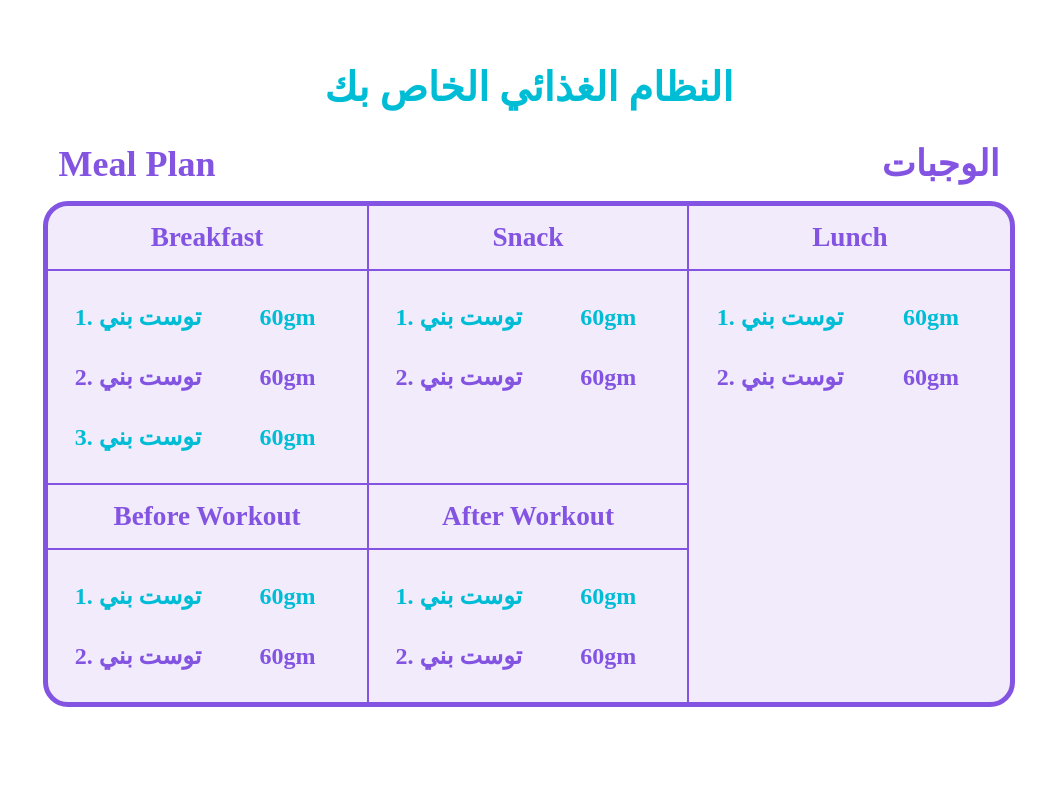
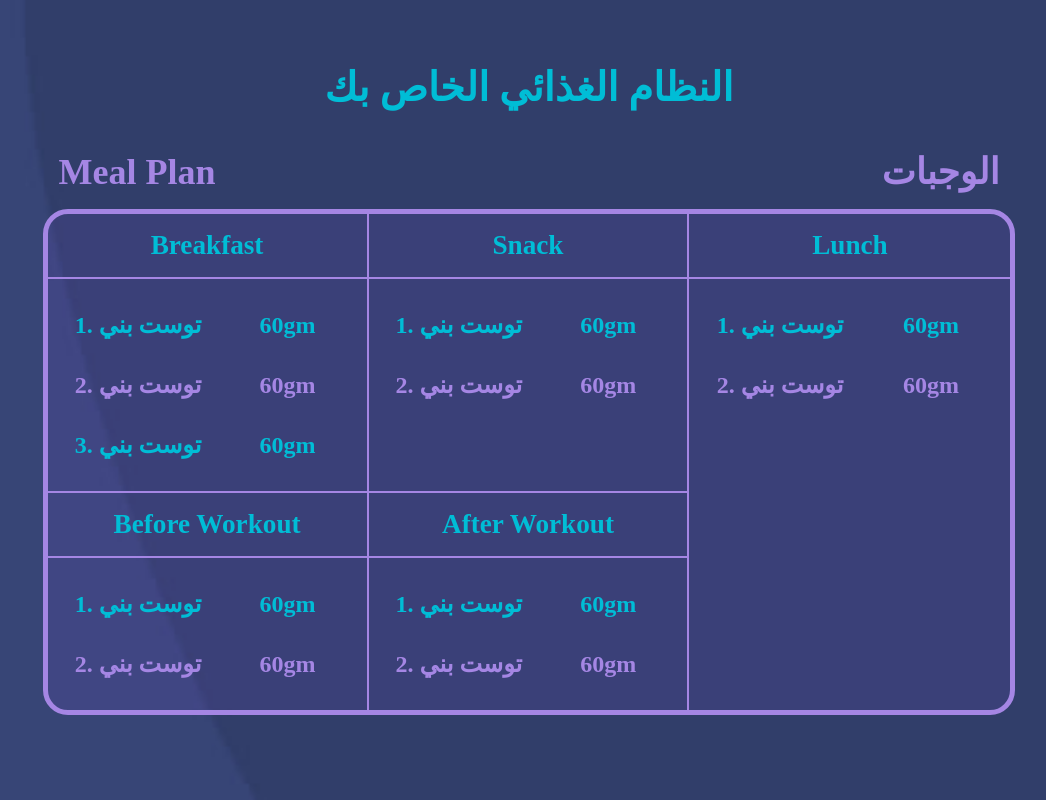
Before and after one commit to HELAL15/meals-plan, a plain HTML site: page index.html in a window 1280 px wide. Shown: the whole page, without its empty margins (111-1157 px from the left). Drawn offline with Linux system fonts and the light colour scheme.

Commit message:
add background

```diff
--- a/index.html
+++ b/index.html
@@ -13,7 +13,7 @@
   <style>
     :root {
       --main: #00bdd6;
-      --primary: #8353e2;
+      --primary: #a586e4;
       --white: #fff;
     }
 
@@ -21,11 +21,17 @@
       margin: 0;
       padding: 0;
       box-sizing: border-box;
+      text-transform: capitalize;
     }
 
-    body {
-      margin: 4rem 2rem;
-      text-transform: capitalize;
+    .details {
+      padding: 4rem 2rem;
+      background: url('./background.jpg');
+      background-size: cover;
+      background-repeat: no-repeat;
+      background-position: center;
+      overflow: auto;
+      height: 100vh;
     }
 
     .flex {
@@ -39,7 +45,7 @@
       font-size: 2.5rem;
       color: var(--main);
       font-weight: bold;
-      margin-bottom: 1rem;
+      margin-bottom: 1.5rem;
     }
 
     .details__container {
@@ -84,7 +90,7 @@
     .item__header {
       width: 100%;
       padding: 1rem;
-      color: var(--primary);
+      color: var(--main);
       border-bottom: 2px solid var(--primary);
 
       .item__name {
@@ -279,6 +285,9 @@
             </li>
           </ol>
         </div>
+
+
+
       </div>
     </div>
   </section>
--- a/style.css
+++ b/style.css
@@ -1,6 +1,6 @@
 :root {
   --main: #00bdd6;
-  --primary: #8353e2;
+  --primary: #a586e4;
   --white: #fff;
 }
 
@@ -8,11 +8,17 @@
   margin: 0;
   padding: 0;
   box-sizing: border-box;
+  text-transform: capitalize;
 }
 
-body {
-  margin: 4rem 2rem;
-  text-transform: capitalize;
+.details {
+  padding: 4rem 2rem;
+  background: url('./background.jpg');
+  background-size: cover;
+  background-repeat: no-repeat;
+  background-position: center;
+  overflow: auto;
+  height: 100vh;
 }
 
 .flex {
@@ -26,7 +32,12 @@ body {
   font-size: 2.5rem;
   color: var(--main);
   font-weight: bold;
-  margin-bottom: 1rem;
+  margin-bottom: 1.5rem;
+}
+
+.details__container {
+  width: 80%;
+  margin: auto;
 }
 
 .details__header {
@@ -35,11 +46,6 @@ body {
   font-size: 1.5rem;
 }
 
-.details__container {
-  width: 70%;
-  margin: auto;
-
-}
 
 .items {
   display: grid;
@@ -71,7 +77,7 @@ body {
 .item__header {
   width: 100%;
   padding: 1rem;
-  color: var(--primary);
+  color: var(--main);
   border-bottom: 2px solid var(--primary);
 
   .item__name {
```
Also changed, not shown: background.jpg (added), background.png (added).
